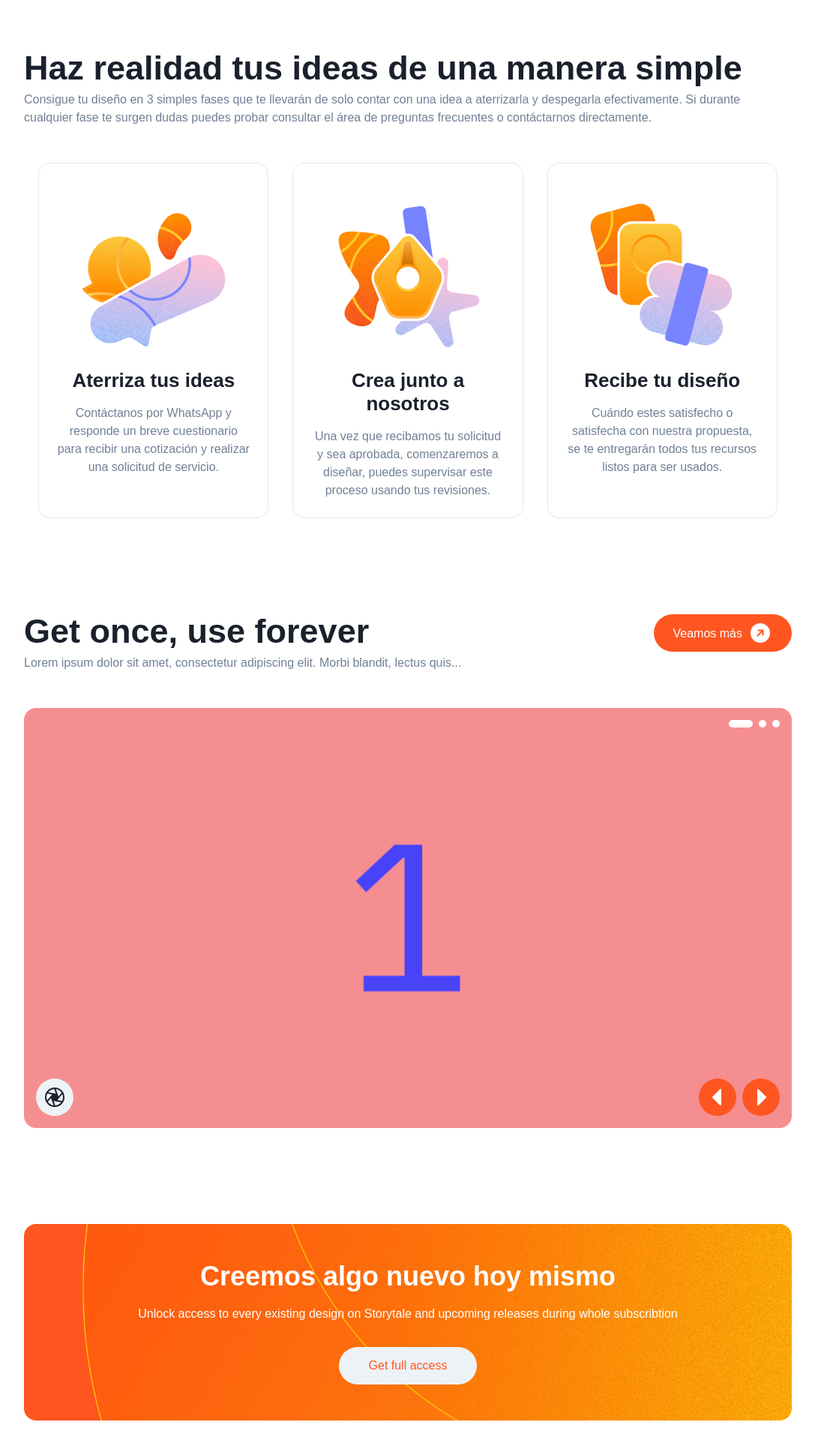
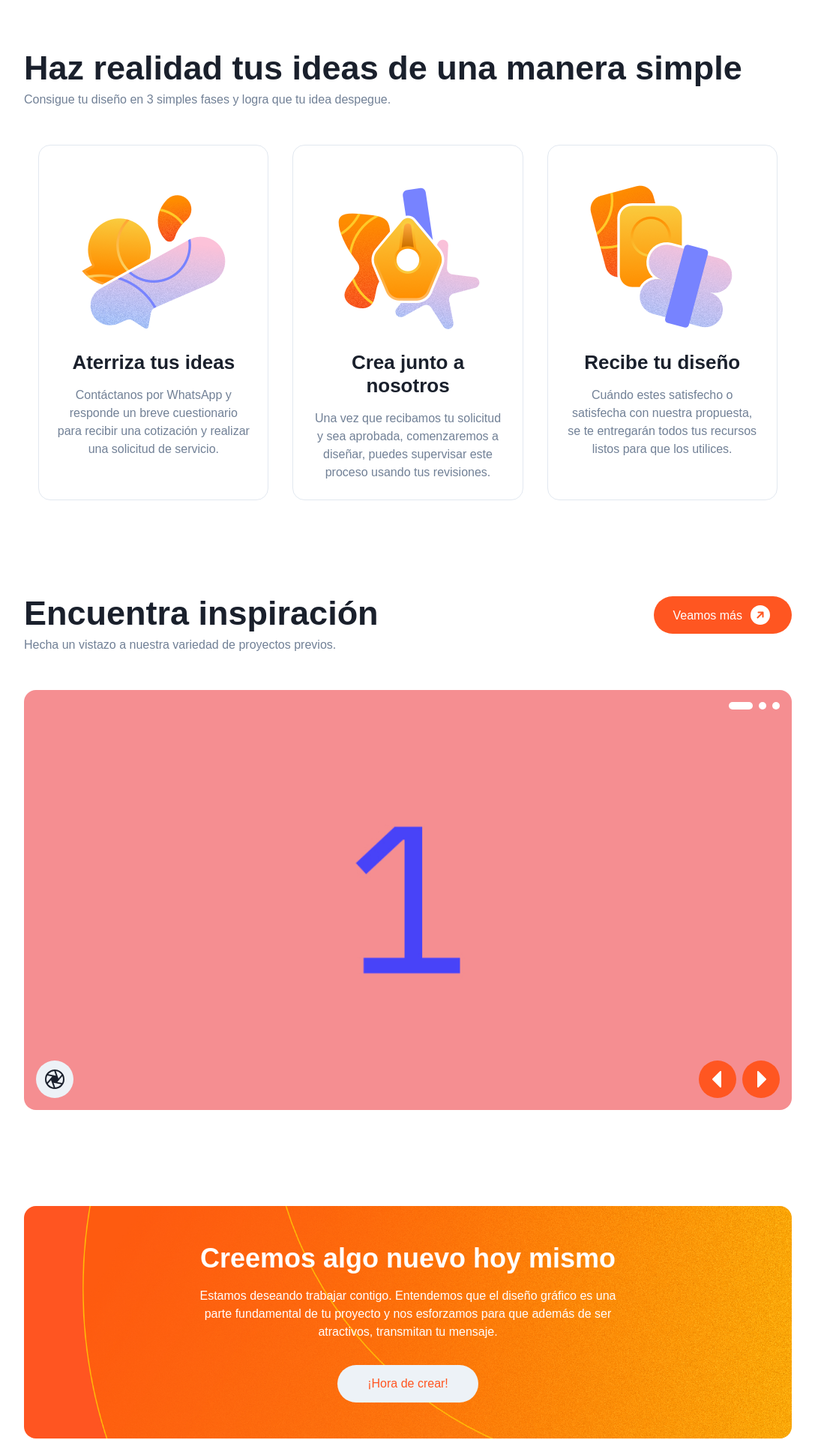
Before and after one commit to jorgesoriax/design-app, a Next.js app: page / in a window 1280 px wide. Shown: the part 860-2780 px from the top of the page at 75% size, without its empty margins (96-1183 px from the left). Built offline with nearby package versions, Linux system fonts and the light colour scheme.

Commit message:
feat: added text content for home page and minor style changes

```diff
--- a/src/components/Banner.js
+++ b/src/components/Banner.js
@@ -24,7 +24,7 @@ export default function ReadyTo({ data }) {
             zIndex: "-1",
           }}
         />
-        <VStack spacing={4}>
+        <VStack spacing={4} w={{lg: "60%"}}>
           <Heading as="h2" color="white" fontWeight="extrabold">
             {data.title}
           </Heading>
--- a/src/components/sections/PortfolioPreview.js
+++ b/src/components/sections/PortfolioPreview.js
@@ -13,8 +13,8 @@ export default function PortfolioPreview({ data }) {
         spacing={{ base: 0, lg: 8 }}
       >
         <Header
-          title="Get once, use forever"
-          description="Lorem ipsum dolor sit amet, consectetur adipiscing elit. Morbi blandit, lectus quis..."
+          title={data.header.title}
+          description={data.header.description}
         />
         <LYLinkButton
           href={data.ctaButton.href}
--- a/src/data/home/banner.json
+++ b/src/data/home/banner.json
@@ -1,10 +1,10 @@
 {
   "title": "Creemos algo nuevo hoy mismo",
-  "description": "Unlock access to every existing design on Storytale and upcoming releases during whole subscribtion",
+  "description": "Estamos deseando trabajar contigo. Entendemos que el diseño gráfico es una parte fundamental de tu proyecto y nos esforzamos para que además de ser atractivos, transmitan tu mensaje.",
   "image": "/static/images/ready-to.jpg",
-  "alt": "test",
+  "alt": "Fondo complementario de color naranja con ondas delineadas de color amarillo.",
   "ctaButton": {
-    "title": "Get full access",
+    "title": "¡Hora de crear!",
     "href": "/services"
   }
 }
--- a/src/data/home/faq.json
+++ b/src/data/home/faq.json
@@ -1,4 +1,8 @@
 {
+  "header": {
+    "title": "¿Aún cuentas con dudas?",
+    "description": "Revisa las preguntas más comunes que otras personas nos han hecho. Si no encuentras la respuesta que necesitas o deseas compartirnos tus comentarios, no dudes en poner en contacto con nosotros para discutir cómo podemos ayudarte."
+  },
   "faq": [
     {
       "question": "¿Cómo puedo pedir un diseño?",
@@ -20,9 +24,5 @@
       "question": "¿Cómo puedo asegurarme de que mi diseño es lo que busco?",
       "answer": "Durante el desarrollo de tu proyecto, cuentas con hasta 3 revisiones para hacer cambios y correcciones a tu diseño."
     }
-  ],
-  "header": {
-    "title": "Didn’t find what you were looking for?",
-    "description": "Donec quis arcu massa. Curabitur placerat condimentum vehicula. Nullam pulvinar, urna id scelerisque vulputate, arcu eros condimentum nulla, sit amet venenatis quam ligula ornare eros"
-  }
+  ]
 }
--- a/src/data/home/hero.json
+++ b/src/data/home/hero.json
@@ -1,6 +1,6 @@
 {
   "title": "Transmite tus ideas efectivamente",
-  "description": "Enriquece el mensaje que deseas comunicar al mundo utilizando recursos graficos creados a la medida de tu proyecto o negocio.",
+  "description": "Lleva tu proyecto al siguiente nivel y enriquece el mensaje que deseas comunicar al mundo utilizando recursos graficos creados a la medida de tus necesidades.",
   "ctaButton": {
     "title": "¡Hora de crear!",
     "href": "/services"
--- a/src/data/home/onboarding.json
+++ b/src/data/home/onboarding.json
@@ -1,7 +1,7 @@
 {
   "header": {
     "title": "Haz realidad tus ideas de una manera simple",
-    "description": "Consigue tu diseño en 3 simples fases que te llevarán de solo contar con una idea a aterrizarla y despegarla efectivamente. Si durante cualquier fase te surgen dudas puedes probar consultar el área de preguntas frecuentes o contáctarnos directamente."
+    "description": "Consigue tu diseño en 3 simples fases y logra que tu idea despegue."
   },
   "cards": [
     {
@@ -18,7 +18,7 @@
     },
     {
       "title": "Recibe tu diseño",
-      "description": "Cuándo estes satisfecho o satisfecha con nuestra propuesta, se te entregarán todos tus recursos listos para ser usados.",
+      "description": "Cuándo estes satisfecho o satisfecha con nuestra propuesta, se te entregarán todos tus recursos listos para que los utilices.",
       "image": "/static/images/onboarding-step-3.png",
       "alt": "Ilustración de recursos en diferentes formatos"
     }
--- a/src/data/home/portfolioPreview.json
+++ b/src/data/home/portfolioPreview.json
@@ -1,8 +1,8 @@
 {
   "header": {
     "section": "Portafolio",
-    "title": "Descubre la inspiración",
-    "description": "Lorem ipsum dolor sit amet, consectetur adipiscing elit. Morbi blandit, lectus quis..."
+    "title": "Encuentra inspiración",
+    "description": "Hecha un vistazo a nuestra variedad de proyectos previos."
   },
   "ctaButton": {
     "title": "Veamos más",
@@ -11,17 +11,17 @@
   "carouselImages": [
     {
       "url": "/static/images/carousel-temp-1.jpg",
-      "alt": "image_1_alt",
+      "alt": "Previsualización de proyecto 1.",
       "category": "category_1"
     },
     {
       "url": "/static/images/carousel-temp-2.jpg",
-      "alt": "image_2_alt",
+      "alt": "Previsualización de proyecto 2.",
       "category": "category_2"
     },
     {
       "url": "/static/images/carousel-temp-3.jpg",
-      "alt": "image_3_alt",
+      "alt": "Previsualización de proyecto 3.",
       "category": "category_3"
     }
   ]
```
